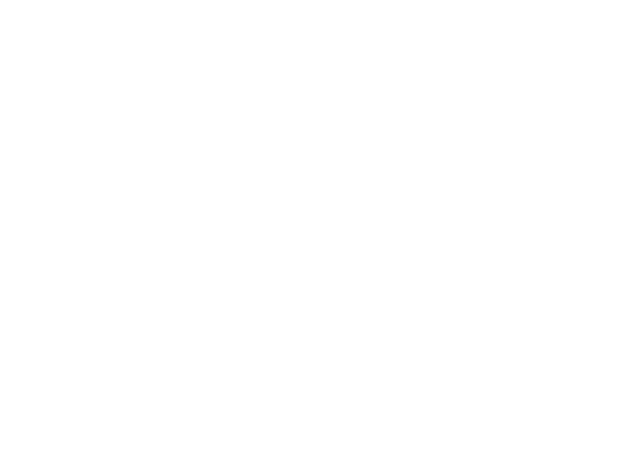
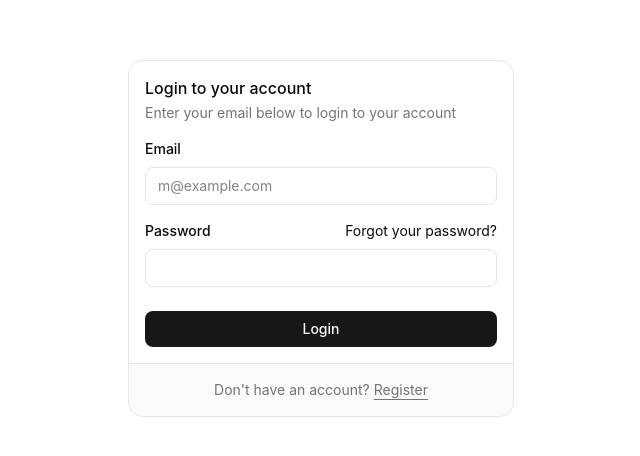
Before and after one commit to Jetrossgalinato/ojt-todo, a Nuxt app in the folder frontend/: page /login in a window 1280 px wide. Before the commit this address had no page. Shown: the part 162-618 px from the top of the page, without its empty margins (319-959 px from the left). Built offline with nearby package versions, Linux system fonts and the light colour scheme.

Commit message:
adding file index.vue and index.vue

```diff
--- a/frontend/app/pages/index.vue
+++ b/frontend/app/pages/index.vue
@@ -1,6 +1,9 @@
+<script setup lang="ts">
+onMounted(() => {
+  navigateTo("/login")
+})
+</script>
+
 <template>
-  <div>
-    <h1 class="text-4xl font-semibold">Welcome to the Todo List App</h1>
-    <ModeToggle />
-  </div>
+  <div />
 </template>
--- /dev/null
+++ b/frontend/app/pages/login/index.vue
@@ -0,0 +1,100 @@
+<script setup lang="ts">
+import {
+  Card,
+  CardHeader,
+  CardTitle,
+  CardDescription,
+  CardContent,
+  CardFooter,
+} from "@/components/ui/card"
+
+import { ref } from "vue"
+
+definePageMeta({
+  layout: "default",
+})
+
+const email = ref("")
+const password = ref("")
+const loading = ref(false)
+const errorMsg = ref("")
+
+async function handleLogin() {
+  errorMsg.value = ""
+  loading.value = true
+  try {
+    // await $fetch('/api/auth/login', { method: 'POST', body: { email: email.value, password: password.value } })
+    console.log("Logging in with:", email.value, password.value)
+  } catch (err: any) {
+    errorMsg.value = err?.data?.message || "Login failed. Please try again."
+  } finally {
+    loading.value = false
+  }
+}
+</script>
+
+<template>
+  <div class="flex min-h-screen items-center justify-center bg-background px-4">
+    <Card class="w-full max-w-sm">
+      <CardHeader>
+        <CardTitle>Login to your account</CardTitle>
+        <CardDescription>
+          Enter your email below to login to your account
+        </CardDescription>
+      </CardHeader>
+
+      <CardContent>
+        <form class="flex flex-col gap-4" @submit.prevent="handleLogin">
+          <div class="flex flex-col gap-2">
+            <label for="email" class="text-sm font-medium">Email</label>
+            <input
+              id="email"
+              v-model="email"
+              type="email"
+              placeholder="m@example.com"
+              required
+              class="rounded-md border px-3 py-2 text-sm outline-none focus:ring-2 focus:ring-ring"
+            />
+          </div>
+
+          <div class="flex flex-col gap-2">
+            <div class="flex items-center justify-between">
+              <label for="password" class="text-sm font-medium">Password</label>
+              <a href="#" class="text-sm underline-offset-4 hover:underline">
+                Forgot your password?
+              </a>
+            </div>
+            <input
+              id="password"
+              v-model="password"
+              type="password"
+              required
+              class="rounded-md border px-3 py-2 text-sm outline-none focus:ring-2 focus:ring-ring"
+            />
+          </div>
+
+          <p v-if="errorMsg" class="text-sm text-destructive">
+            {{ errorMsg }}
+          </p>
+
+          <button
+            type="submit"
+            :disabled="loading"
+            class="mt-2 w-full rounded-md bg-primary py-2 text-sm font-medium text-primary-foreground disabled:opacity-50"
+          >
+            {{ loading ? "Logging in..." : "Login" }}
+          </button>
+        </form>
+      </CardContent>
+
+      <CardFooter class="flex flex-col gap-2">
+        <p class="text-center text-sm text-muted-foreground">
+          Don't have an account?
+          <NuxtLink to="/register" class="underline underline-offset-4">
+            Register
+          </NuxtLink>
+        </p>
+      </CardFooter>
+    </Card>
+  </div>
+</template>
```
